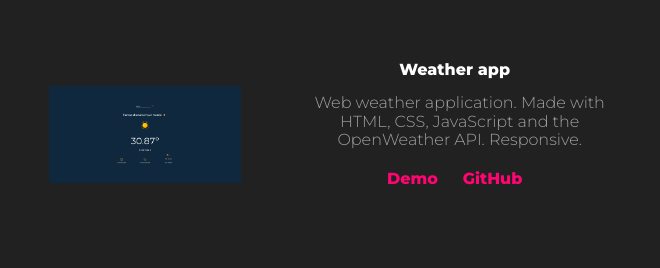
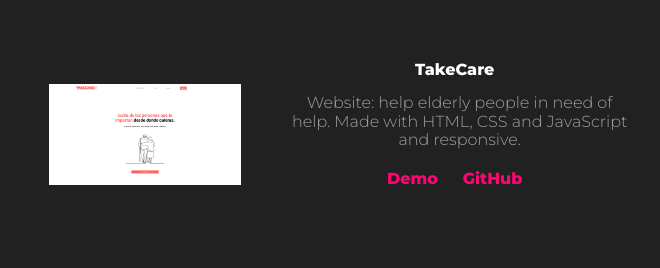
Before and after one commit to ArtielSry/portfolio, a plain HTML site: page index.html in a window 1280 px wide. Shown: the part 2963-3231 px from the top of the page, without its empty margins (292-952 px from the left). Drawn offline with nearby package versions, Linux system fonts and the light colour scheme; a script that the page names is missing.

Commit message:
Update index.html

```diff
--- a/index.html
+++ b/index.html
@@ -146,7 +146,7 @@
 					</span>
 				</div>
 			</div>
-			<div class="repo">
+			<!-- <div class="repo">
 				<div class="img-repo">
 					<img  src="estiloCss/multimedia/imagenes/weatherapp.png">
 				</div>
@@ -158,7 +158,7 @@
 						<a href="https://github.com/ArtielSry/weather-app-api">GitHub</a>
 					</span>
 				</div>
-			</div>
+			</div> -->
 				<div class="repo">
 						<div class="img-repo">
 					<img  src="estiloCss/multimedia/imagenes/takecare.png">
```
